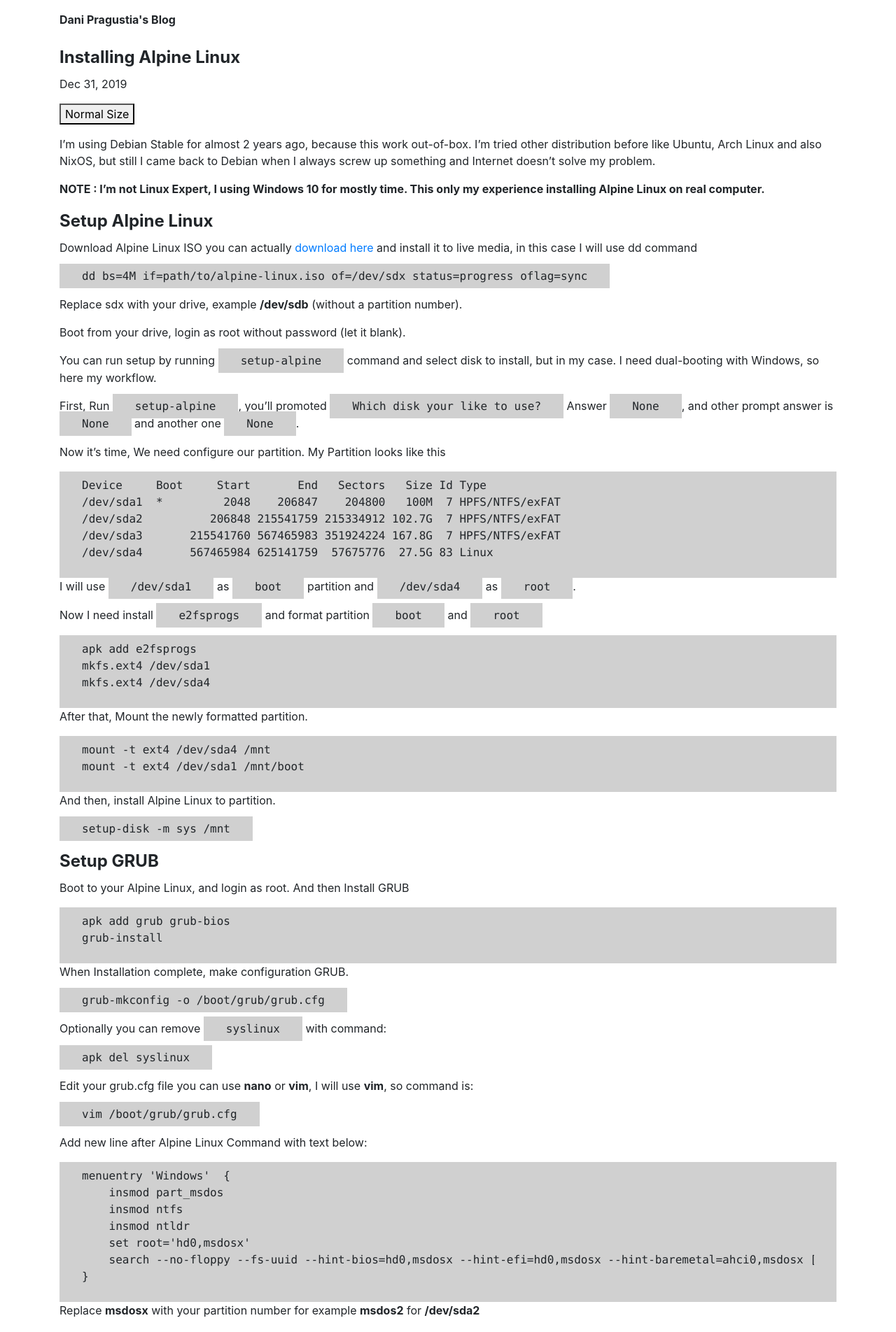
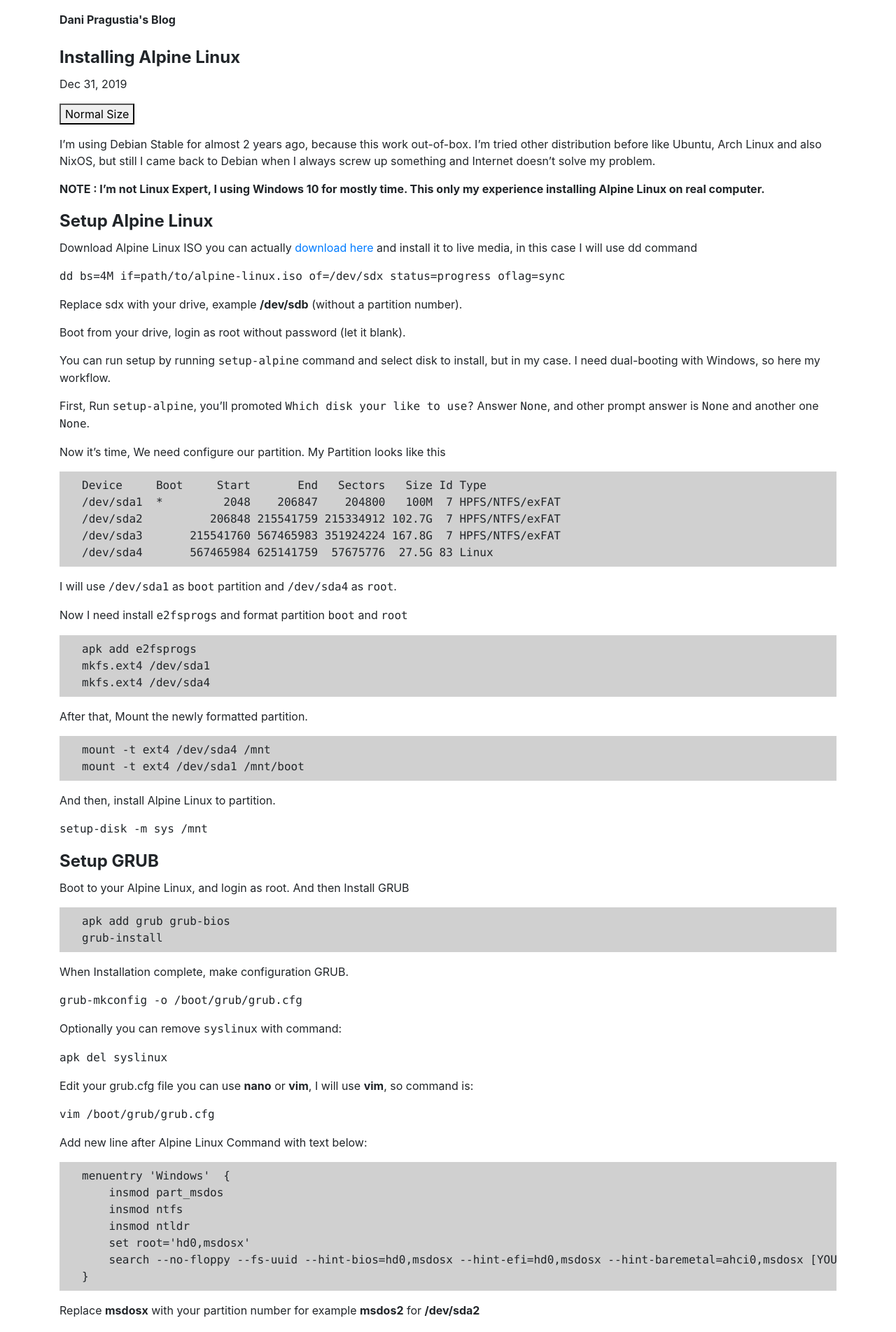
Before and after one commit to danipragustia/website, a Jekyll site: the page built from _posts/2019-12-31-installing-alpine-linux.md, in a window 1280 px wide. Shown: the top 1904 px of the page at 70% size. Built offline with Jekyll 4.4.1, drawn with Linux system fonts in a browser that asks for light colours.

Commit message:
style: fix style

```diff
--- a/assets/css/main.css
+++ b/assets/css/main.css
@@ -17,7 +17,7 @@
 	font-size:1.5rem;
 }
 
-.language-plaintext {
+.language-plaintext pre {
 	background: #d0d0d0;
 	padding:0.5em 2em;
 }
```
